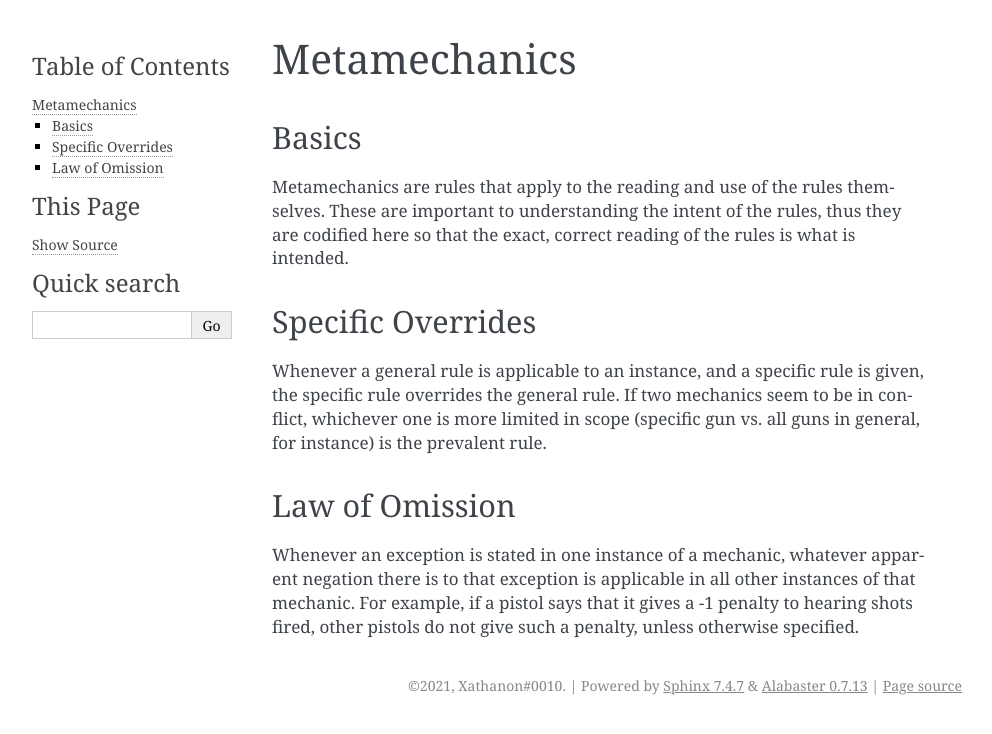
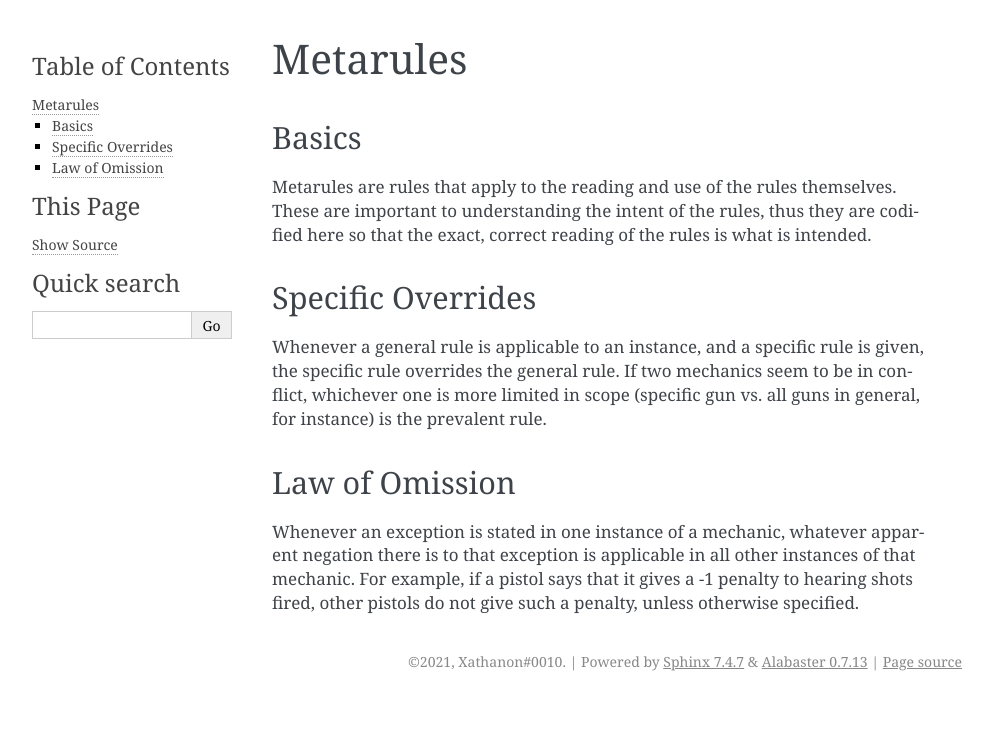
Before and after one commit to Xathanon/Moonwalk-1e, a Sphinx documentation site: the page built from source/General/Metarules.rst, in a window 1280 px wide. Shown: the top 734 px of the page, without its empty margins (148-1140 px from the left). Built offline with Sphinx 7.4.7, drawn with Linux system fonts in a browser that asks for light colours.

Commit message:
Add files via upload

```diff
--- a/source/General/Metarules.rst
+++ b/source/General/Metarules.rst
@@ -1,9 +1,9 @@
-Metamechanics
+Metarules
 =============
 
 Basics
 ------
-Metamechanics are rules that apply to the reading and use of the rules themselves. These are important to understanding the intent of the rules, thus they are codified here so that the exact, correct reading of the rules is what is intended.
+Metarules are rules that apply to the reading and use of the rules themselves. These are important to understanding the intent of the rules, thus they are codified here so that the exact, correct reading of the rules is what is intended.
 
 Specific Overrides
 ------------------
--- a/source/index.rst
+++ b/source/index.rst
@@ -19,7 +19,7 @@ Contents
     * Magic
     * The Matrix
 
-* :doc:`Metarules <\General\Metarules>`
+* :doc:`\General\Metarules`
 * Core Rules
 
     * Build Points
```
